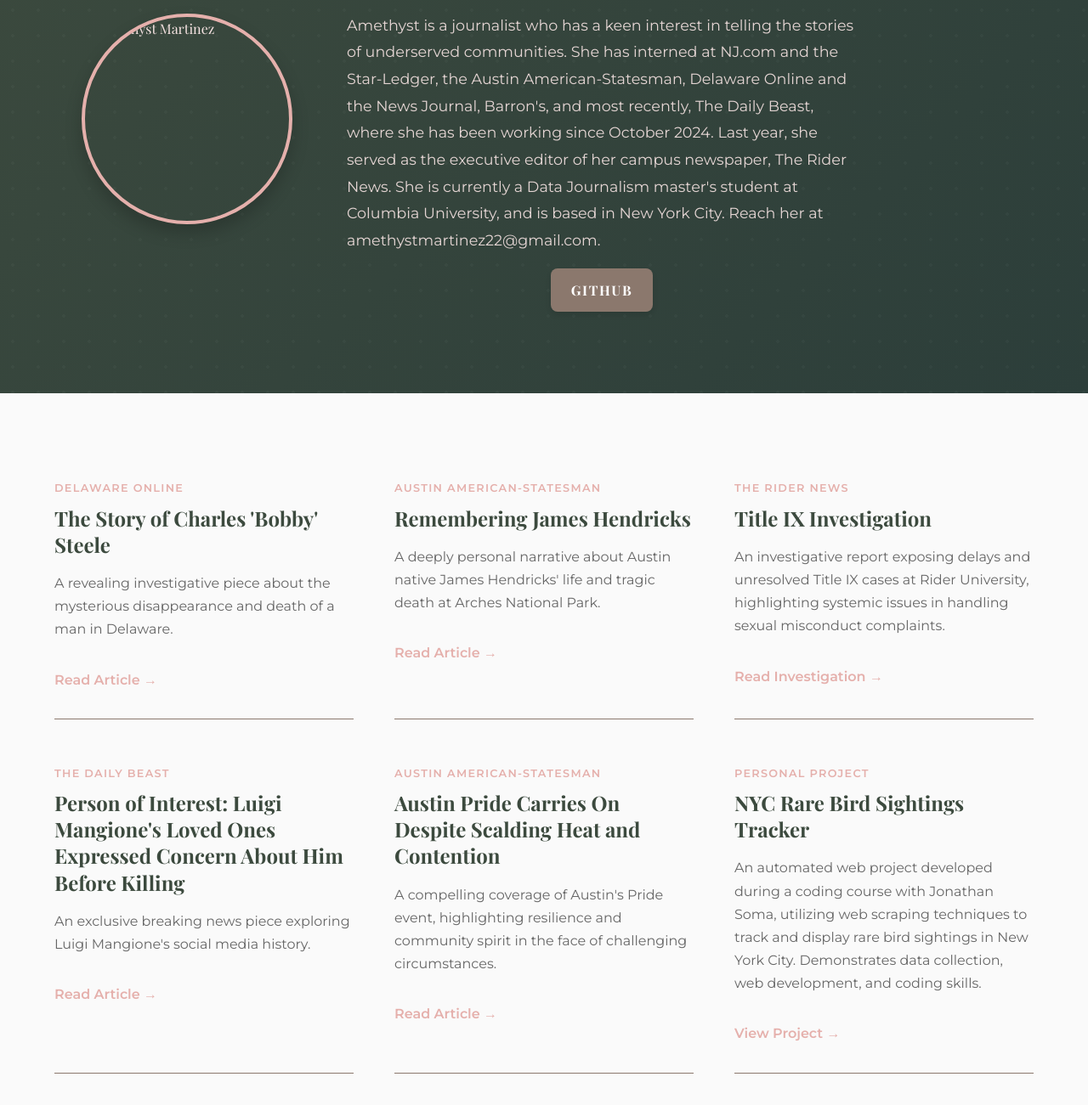
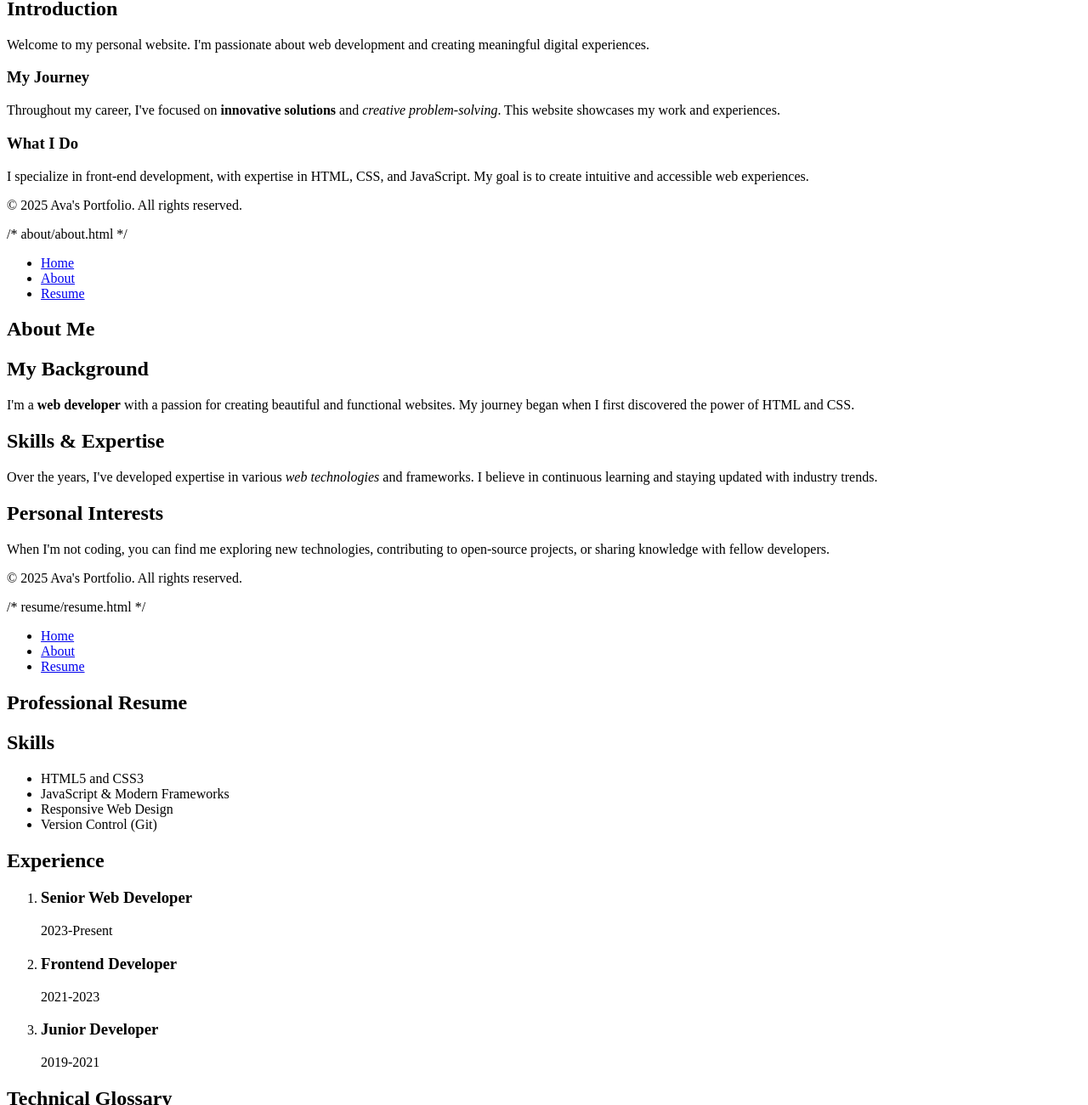
Before and after one commit to Avabrynnn/my_site, a plain HTML site: page index.html in a window 1280 px wide. Shown: the part 183-1484 px from the top of the page at 85% size. Drawn offline with nearby package versions, Linux system fonts and the light colour scheme.

Commit message:
Update index.html

```diff
--- a/index.html
+++ b/index.html
@@ -1,266 +1,169 @@
-<!doctype html>
+/* File Structure */
+root/
+  ├── index.html
+  ├── images/
+  ├── about/
+  │   └── about.html
+  └── resume/
+      └── resume.html
+
+/* index.html */
 <!DOCTYPE html>
 <html lang="en">
 <head>
     <meta charset="UTF-8">
     <meta name="viewport" content="width=device-width, initial-scale=1.0">
-    <title>Amethyst Martinez - Portfolio</title>
-    <link href="https://fonts.googleapis.com/css2?family=Abril+Fatface&family=Montserrat:wght@400;500;600;700&family=Playfair+Display:wght@400;700&display=swap" rel="stylesheet">
-    <style>
-        :root {
-            --dark: #3C4A3E;
-            --accent: #E5B0AC;
-            --light: #F8E5E4;
-            --bg: #FAFAFA;
-            --text: #4A3C38;
-            --highlight: #8B786D;
-            --sage: #8DA290;
-        }
-
-        body {
-            margin: 0;
-            font-family: 'Playfair Display', serif;
-            background-color: var(--bg);
-            color: var(--dark);
-            line-height: 1.7;
-        }
-
-        .profile-section {
-            position: relative;
-            display: flex;
-            align-items: center;
-            padding: 6rem;
-            background: linear-gradient(135deg, var(--dark) 0%, #2C3E3A 100%);
-            color: var(--light);
-            overflow: hidden;
-        }
-
-        .profile-section::before {
-            content: '';
-            position: absolute;
-            top: 0;
-            left: 0;
-            right: 0;
-            bottom: 0;
-            background-image:
-                radial-gradient(rgba(255,255,255,0.05) 8%, transparent 8%);
-            background-size: 30px 30px;
-            opacity: 0.5;
-            z-index: 1;
-        }
-
-        .profile-content {
-            position: relative;
-            z-index: 2;
-            max-width: 600px;
-        }
-
-        h1 {
-            font-family: 'Abril Fatface', cursive;
-            font-size: 4rem;
-            margin: 0 0 1.5rem 0;
-            color: var(--accent);
-            letter-spacing: 0.03em;
-            line-height: 1.2;
-            text-shadow: 1px 1px 2px rgba(0,0,0,0.2);
-        }
-
-        .profile-section p {
-            font-family: 'Montserrat', sans-serif;
-            font-weight: 400;
-            font-size: 1.1rem;
-            line-height: 1.8;
-            color: var(--light);
-            opacity: 0.9;
-        }
-
-        .profile-image {
-            position: relative;
-            width: 240px;
-            height: 240px;
-            margin-right: 4rem;
-            object-fit: cover;
-            border-radius: 50%;
-            border: 4px solid var(--accent);
-            box-shadow: 0 10px 20px rgba(0,0,0,0.2);
-            z-index: 2;
-        }
-
-        .button-container {
-            display: flex;
-            justify-content: center;
-            gap: 1rem;
-            margin-top: 1rem;
-        }
-
-        .github-link {
-            display: inline-block;
-            padding: 0.75rem 1.5rem;
-            background-color: var(--highlight);
-            color: white;
-            text-decoration: none;
-            border-radius: 8px;
-            font-weight: 600;
-            text-transform: uppercase;
-            letter-spacing: 0.1em;
-            box-shadow: 0 4px 6px rgba(0,0,0,0.1);
-            transition: all 0.3s ease;
-        }
-
-        .github-link:hover {
-            transform: translateY(-2px);
-            box-shadow: 0 6px 8px rgba(0,0,0,0.15);
-            background-color: #6e5d4f;
-        }
-
-        .portfolio-grid {
-            display: grid;
-            grid-template-columns: repeat(auto-fit, minmax(320px, 1fr));
-            gap: 3rem;
-            padding: 6rem 4rem;
-            background-color: var(--bg);
-        }
-
-        .portfolio-item {
-            border-bottom: 1px solid var(--highlight);
-            padding-bottom: 2rem;
-            transition: transform 0.2s ease;
-        }
-
-        .portfolio-item:hover {
-            transform: translateX(10px);
-        }
-
-        .publisher-tag {
-            font-family: 'Montserrat', sans-serif;
-            font-size: 0.8rem;
-            color: var(--accent);
-            text-transform: uppercase;
-            letter-spacing: 0.1em;
-            font-weight: 600;
-        }
-
-        h3 {
-            font-family: 'Playfair Display', serif;
-            font-size: 1.5rem;
-            margin: 0.5rem 0;
-            color: var(--dark);
-            line-height: 1.3;
-            font-weight: 700;
-        }
-
-        .portfolio-item p {
-            font-family: 'Montserrat', sans-serif;
-            color: #666;
-            margin: 1rem 0;
-            font-weight: 400;
-        }
-
-        .portfolio-item a {
-            font-family: 'Montserrat', sans-serif;
-            color: var(--accent);
-            text-decoration: none;
-            font-weight: 600;
-            display: inline-block;
-            margin-top: 1rem;
-        }
-
-        .portfolio-item a:hover {
-            text-decoration: underline;
-        }
-
-        footer {
-            font-family: 'Montserrat', sans-serif;
-            background-color: var(--dark);
-            color: var(--light);
-            text-align: center;
-            padding: 2rem;
-        }
-
-        @media (max-width: 768px) {
-            .profile-section {
-                flex-direction: column;
-                text-align: center;
-                padding: 3rem 1.5rem;
-            }
-
-            .profile-image {
-                margin: 0 0 2rem 0;
-                width: 180px;
-                height: 180px;
-            }
-
-            h1 {
-                font-size: 2.5rem;
-            }
-
-            .portfolio-grid {
-                padding: 3rem 1.5rem;
-                gap: 2rem;
-            }
-        }
-    </style>
+    <title>Ava's Portfolio</title>
 </head>
 <body>
-    <section class="profile-section">
-        <img src="headshot.jpg" alt="Amethyst Martinez" class="profile-image">
-        <div class="profile-content">
-            <h1>Amethyst Martinez</h1>
-            <p>Amethyst is a journalist who has a keen interest in telling the stories of underserved communities. She has interned at NJ.com and the Star-Ledger, the Austin American-Statesman, Delaware Online and the News Journal, Barron's, and most recently, The Daily Beast, where she has been working since October 2024. Last year, she served as the executive editor of her campus newspaper, The Rider News. She is currently a Data Journalism master's student at Columbia University, and is based in New York City. Reach her at amethystmartinez22@gmail.com. </p>
-            <div class="button-container">
-                <a href="https://github.com/amethystmart" class="github-link" target="_blank">GitHub</a>
-            </div>
-        </div>
-    </section>
+    <header>
+        <h1>Welcome to Ava's Portfolio</h1>
+        <nav>
+            <ul>
+                <li><a href="index.html">Home</a></li>
+                <li><a href="about/about.html">About</a></li>
+                <li><a href="resume/resume.html">Resume</a></li>
+            </ul>
+        </nav>
+    </header>
 
-    <section id="portfolio" class="portfolio-grid">
-        <div class="portfolio-item">
-            <span class="publisher-tag">Delaware Online</span>
-            <h3>The Story of Charles 'Bobby' Steele</h3>
-            <p>A revealing investigative piece about the mysterious disappearance and death of a man in Delaware.</p>
-            <a href="https://www.delawareonline.com/story/news/local/2024/04/08/charles-bobby-steele-glasgow-alum-missing-death-claymont-wilmington-delaware-elkton-maryland/72900838007/" target="_blank">Read Article →</a>
-        </div>
-        <div class="portfolio-item">
-            <span class="publisher-tag">Austin American-Statesman</span>
-            <h3>Remembering James Hendricks</h3>
-            <p>A deeply personal narrative about Austin native James Hendricks' life and tragic death at Arches National Park.</p>
-            <a href="https://www.statesman.com/story/news/local/2023/08/20/austin-texas-james-hendricks-died-utah-arches-national-park-ruth-hendricks-brough/70590981007/" target="_blank">Read Article →</a>
-        </div>
-        <div class="portfolio-item">
-            <span class="publisher-tag">The Rider News</span>
-            <h3>Title IX Investigation</h3>
-            <p>An investigative report exposing delays and unresolved Title IX cases at Rider University, highlighting systemic issues in handling sexual misconduct complaints.</p>
-            <a href="https://theridernews.com/title-ix-failures-rider-students-unresolved-cases-linger/" target="_blank">Read Investigation →</a>
-        </div>
-        <div class="portfolio-item">
-            <span class="publisher-tag">The Daily Beast</span>
-            <h3>Person of Interest: Luigi Mangione's Loved Ones Expressed Concern About Him Before Killing</h3>
-            <p>An exclusive breaking news piece exploring Luigi Mangione's social media history.</p>
-            <a href="https://www.thedailybeast.com/person-of-interest-luigi-mangiones-loved-ones-expressed-concern-about-him-before-killing-are-y/" target="_blank">Read Article →</a>
-        </div>
-        <div class="portfolio-item">
-            <span class="publisher-tag">Austin American-Statesman</span>
-            <h3>Austin Pride Carries On Despite Scalding Heat and Contention</h3>
-            <p>A compelling coverage of Austin's Pride event, highlighting resilience and community spirit in the face of challenging circumstances.</p>
-            <a href="https://www.statesman.com/story/news/2023/08/13/austin-pride-carries-on-despite-scalding-heat-and-contention/70584210007/" target="_blank">Read Article →</a>
-        </div>
-        <div class="portfolio-item">
-            <span class="publisher-tag">Personal Project</span>
-            <h3>NYC Rare Bird Sightings Tracker</h3>
-            <p>An automated web project developed during a coding course with Jonathan Soma, utilizing web scraping techniques to track and display rare bird sightings in New York City. Demonstrates data collection, web development, and coding skills.</p>
-            <a href="https://amethystmart.github.io/bird_stuff/" target="_blank">View Project →</a>
-        </div>
-        <div class="portfolio-item">
-    <span class="publisher-tag">Data Analysis</span>
-    <h3>Ebb and Flow: America's Everchanging Views on Capital Punishment</h3>
-    <p>A data-driven analysis exploring how public opinion on the death penalty has fluctuated over five decades.</p>
-    <a href="death_penalty.html">View Project →</a>
-</div>
-    </section>
+    <main>
+        <article>
+            <h2>Introduction</h2>
+            <p>Welcome to my personal website. I'm passionate about web development and creating meaningful digital experiences.</p>
+
+            <section>
+                <h3>My Journey</h3>
+                <p>Throughout my career, I've focused on <strong>innovative solutions</strong> and <em>creative problem-solving</em>. This website showcases my work and experiences.</p>
+            </section>
+
+            <section>
+                <h3>What I Do</h3>
+                <p>I specialize in front-end development, with expertise in HTML, CSS, and JavaScript. My goal is to create intuitive and accessible web experiences.</p>
+            </section>
+        </article>
+    </main>
 
     <footer>
-        <p>© 2025 Amethyst Martinez | Journalist & Data Storyteller</p>
-        <p>Contact: amethystmartinez22@gmail.com</p>
+        <p>&copy; 2025 Ava's Portfolio. All rights reserved.</p>
     </footer>
 </body>
 </html>
+
+/* about/about.html */
+<!DOCTYPE html>
+<html lang="en">
+<head>
+    <meta charset="UTF-8">
+    <meta name="viewport" content="width=device-width, initial-scale=1.0">
+    <title>About Me - Ava's Portfolio</title>
+</head>
+<body>
+    <header>
+        <nav>
+            <ul>
+                <li><a href="../index.html">Home</a></li>
+                <li><a href="about.html">About</a></li>
+                <li><a href="../resume/resume.html">Resume</a></li>
+            </ul>
+        </nav>
+    </header>
+
+    <main>
+        <article>
+            <h1>About Me</h1>
+            <section>
+                <h2>My Background</h2>
+                <p>I'm a <strong>web developer</strong> with a passion for creating beautiful and functional websites. My journey began when I first discovered the power of HTML and CSS.</p>
+            </section>
+
+            <section>
+                <h2>Skills & Expertise</h2>
+                <p>Over the years, I've developed expertise in various <em>web technologies</em> and frameworks. I believe in continuous learning and staying updated with industry trends.</p>
+            </section>
+
+            <section>
+                <h2>Personal Interests</h2>
+                <p>When I'm not coding, you can find me exploring new technologies, contributing to open-source projects, or sharing knowledge with fellow developers.</p>
+            </section>
+        </article>
+    </main>
+
+    <footer>
+        <p>&copy; 2025 Ava's Portfolio. All rights reserved.</p>
+    </footer>
+</body>
+</html>
+
+/* resume/resume.html */
+<!DOCTYPE html>
+<html lang="en">
+<head>
+    <meta charset="UTF-8">
+    <meta name="viewport" content="width=device-width, initial-scale=1.0">
+    <title>Resume - Ava's Portfolio</title>
+</head>
+<body>
+    <header>
+        <nav>
+            <ul>
+                <li><a href="../index.html">Home</a></li>
+                <li><a href="../about/about.html">About</a></li>
+                <li><a href="resume.html">Resume</a></li>
+            </ul>
+        </nav>
+    </header>
+
+    <main>
+        <article>
+            <h1>Professional Resume</h1>
+
+            <section>
+                <h2>Skills</h2>
+                <ul>
+                    <li>HTML5 and CSS3</li>
+                    <li>JavaScript & Modern Frameworks</li>
+                    <li>Responsive Web Design</li>
+                    <li>Version Control (Git)</li>
+                </ul>
+            </section>
+
+            <section>
+                <h2>Experience</h2>
+                <ol>
+                    <li>
+                        <h3>Senior Web Developer</h3>
+                        <p>2023-Present</p>
+                    </li>
+                    <li>
+                        <h3>Frontend Developer</h3>
+                        <p>2021-2023</p>
+                    </li>
+                    <li>
+                        <h3>Junior Developer</h3>
+                        <p>2019-2021</p>
+                    </li>
+                </ol>
+            </section>
+
+            <section>
+                <h2>Technical Glossary</h2>
+                <dl>
+                    <dt>HTML5</dt>
+                    <dd>The latest version of Hypertext Markup Language, used for structuring web content.</dd>
+
+                    <dt>CSS3</dt>
+                    <dd>The latest standard of Cascading Style Sheets, used for styling web pages.</dd>
+
+                    <dt>JavaScript</dt>
+                    <dd>A programming language that enables interactive web functionality.</dd>
+                </dl>
+            </section>
+        </article>
+    </main>
+
+    <footer>
+        <p>&copy; 2025 Ava's Portfolio. All rights reserved.</p>
+    </footer>
+</body>
+</html>
```
